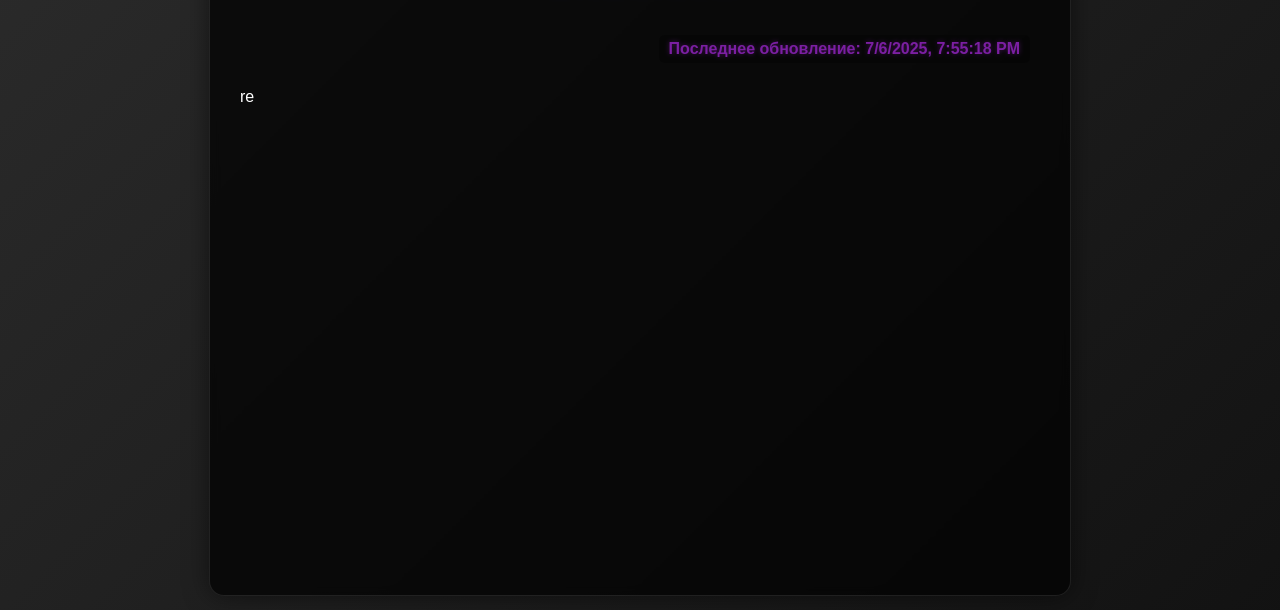
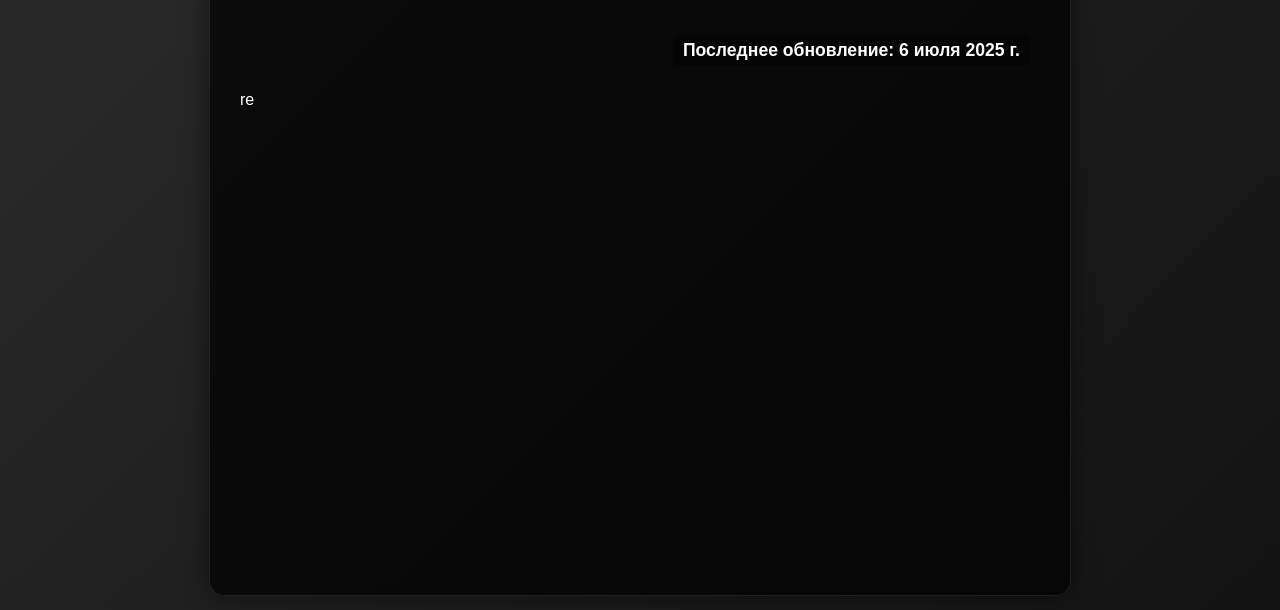
Before and after one commit to serezanet2/guklhcoj, a plain HTML site: page index.html in a window 1280 px wide. Shown: the part 190-800 px from the top of the page. Drawn offline with Linux system fonts and the light colour scheme.

Commit message:
Update index.html

```diff
--- a/index.html
+++ b/index.html
@@ -173,14 +173,13 @@
             animation: progress 5s linear forwards;
         }
         .last-update {
-            color: #7b1fa2;
-            font-size: 1em;
+            color: white;
+            font-size: 1.1em;
             margin-bottom: 15px;
             text-align: right;
-            font-weight: bold;
-            text-shadow: 0 0 5px rgba(123, 31, 162, 0.5);
+            font-weight: 700;
             padding: 5px 10px;
-            background: rgba(0, 0, 0, 0.3);
+            background: rgba(0, 0, 0, 0.4);
             border-radius: 5px;
             display: inline-block;
             float: right;
@@ -188,6 +187,7 @@
         .file-content {
             clear: both;
             padding-top: 10px;
+            font-weight: 500;
         }
     </style>
 </head>
@@ -221,15 +221,17 @@
         let deferredPrompt;
         let keyMenuVisible = false;
 
-        // Функция для загрузки содержимого файла
         function loadTextFile() {
             fetch('txt.txt')
                 .then(response => {
                     if (!response.ok) throw new Error('Файл не найден');
                     const lastModified = new Date(response.headers.get('Last-Modified') || new Date());
                     return response.text().then(text => {
+                        const options = { year: 'numeric', month: 'long', day: 'numeric' };
+                        const formattedDate = lastModified.toLocaleDateString('ru-RU', options);
+
                         document.getElementById('contentDisplay').innerHTML = `
-                            <div class="last-update">Последнее обновление: ${lastModified.toLocaleString()}</div>
+                            <div class="last-update">Последнее обновление: ${formattedDate}</div>
                             <div class="file-content">${text}</div>
                         `;
                     });
@@ -243,7 +245,6 @@
                 });
         }
 
-        // Загружаем файл при загрузке страницы
         window.addEventListener('DOMContentLoaded', loadTextFile);
 
         document.getElementById('getKeyBtn').addEventListener('click', function(e) {
```
